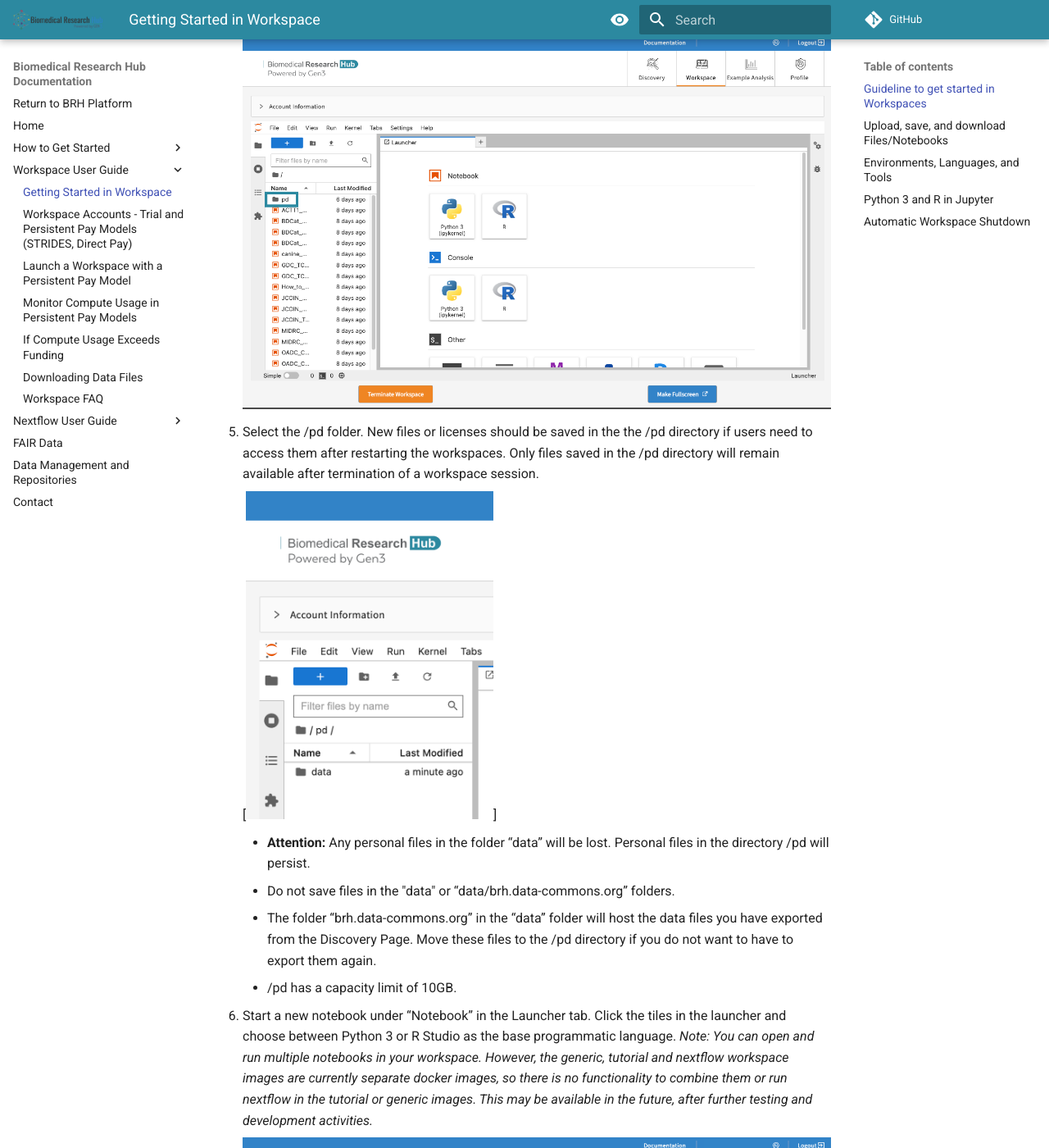
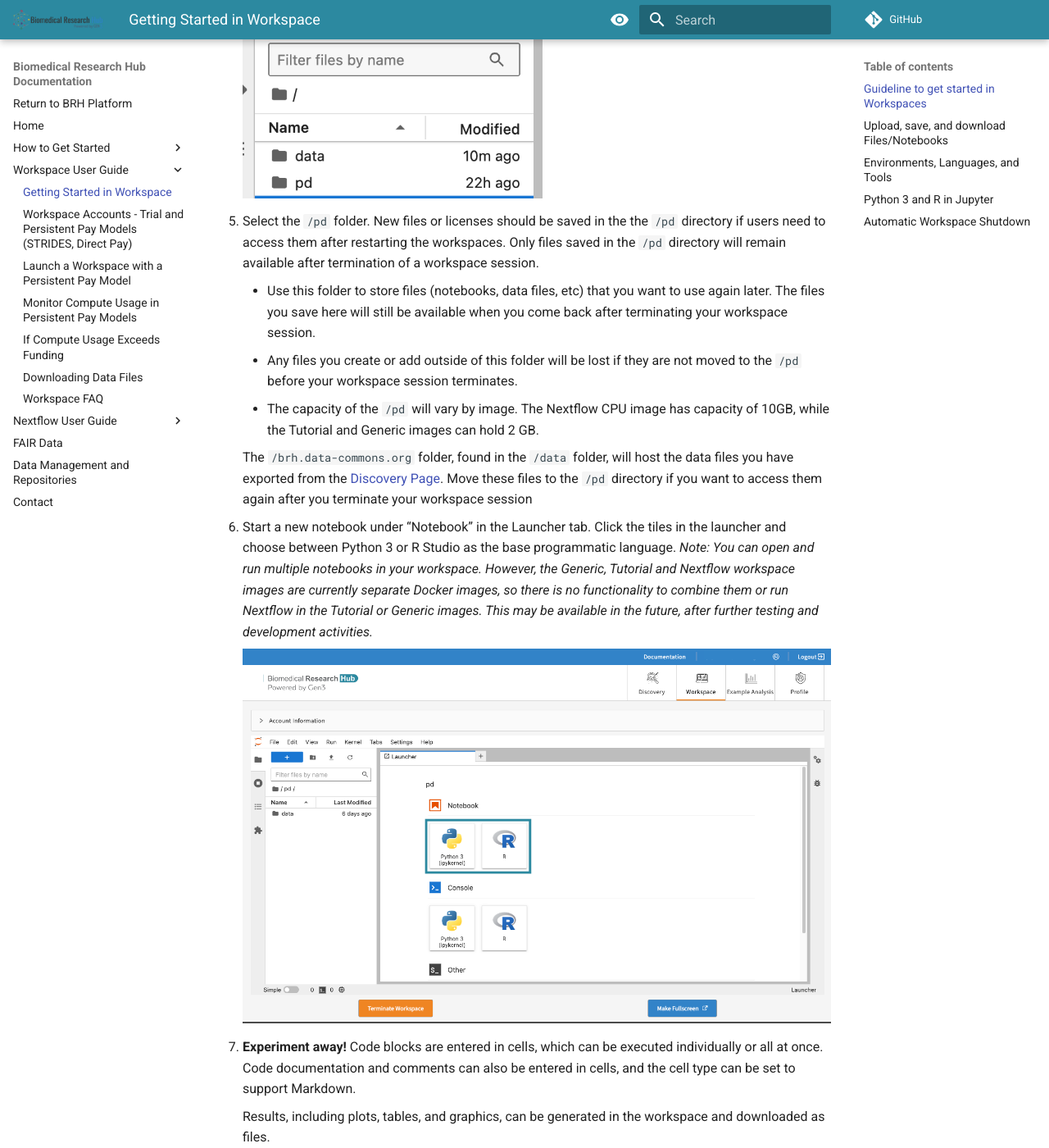
Before and after one commit to uc-cdis/BRH-documentation, an MkDocs documentation site: the page built from docs/09-workspace_page.md, in a window 1280 px wide and 1400 px high, scrolled down 1509 px. Shown: the whole window at 82% size. Built offline with MkDocs 1.6.1 and Material for MkDocs 9.7.7, drawn with Linux system fonts in a browser that asks for light colours; comment, search, counter and statistics services are not loaded; some of the changed text lies outside the part shown.

Commit message:
update workspace page

````diff
--- a/docs/09-workspace_page.md
+++ b/docs/09-workspace_page.md
@@ -23,20 +23,19 @@
 
       ![Screenshot of the launch status of the workspace][img Workspace launch status]
 
-4. After launching, the home folders are displayed. One of these folders is the user's persistent drive ("/pd").
+4. After launching, the home folders are displayed. One of these folders is the user's persistent drive (`/pd`).
 
-      ![Workspace home folder, including the /pd directory][img Workspace Data Folder]
+      ![Workspace home folder, including the `/pd` directory][img Workspace Data Folder]{: style="height:200px"}
 
-5. Select the /pd folder. New files or licenses should be saved in the the /pd directory if users need to access them after restarting the workspaces. Only files saved in the /pd directory will remain available after termination of a workspace session.
+5. Select the `/pd` folder. New files or licenses should be saved in the the `/pd` directory if users need to access them after restarting the workspaces. Only files saved in the `/pd` directory will remain available after termination of a workspace session.
 
-      [![Screenshot of the /pd folder][img PD folder]{: style="height:400px"}]
+      * Use this folder to store files (notebooks, data files, etc) that you want to use again later. The files you save here will still be available when you come back after terminating your workspace session.
+      * Any files you create or add outside of this folder will be lost if they are not moved to the `/pd` before your workspace session terminates.
+      * The capacity of the `/pd` will vary by image. The Nextflow CPU image has capacity of 10GB, while the Tutorial and Generic images can hold 2 GB.
 
-      * **Attention:** Any personal files in the folder “data” will be lost. Personal files in the directory /pd will persist.
-      * Do not save files in the "data" or “data/brh.data-commons.org” folders.
-      * The folder “brh.data-commons.org” in the “data” folder will host the data files you have exported from the Discovery Page. Move these files to the /pd directory if you do not want to have to export them again.
-      * /pd has a capacity limit of 10GB.
+      The `/brh.data-commons.org` folder, found in the `/data` folder, will host the data files you have exported from the [Discovery Page][Discovery page]. Move these files to the `/pd` directory if you want to access them again after you terminate your workspace session
 
-6. Start a new notebook under “Notebook” in the Launcher tab. Click the tiles in the launcher and choose between Python 3 or R Studio as the base programmatic language. *Note: You can open and run multiple notebooks in your workspace. However, the generic, tutorial and nextflow workspace images are currently separate docker images, so there is no functionality to combine them or run nextflow in the tutorial or generic images. This may be available in the future, after further testing and development activities.*
+6. Start a new notebook under “Notebook” in the Launcher tab. Click the tiles in the launcher and choose between Python 3 or R Studio as the base programmatic language. *Note: You can open and run multiple notebooks in your workspace. However, the Generic, Tutorial and Nextflow workspace images are currently separate Docker images, so there is no functionality to combine them or run Nextflow in the Tutorial or Generic images. This may be available in the future, after further testing and development activities.*
 
       ![Start a new notebook under “Notebook” in the Launcher tab][img New Notebook]
 
@@ -44,37 +43,41 @@
 
       Results, including plots, tables, and graphics, can be generated in the workspace and downloaded as files.
 
-8. Do not forget to terminate your workspace once your work is finished. Unterminated workspaces continue to accrue computational costs. **Note, that Workspaces automatically shut down after 90 minutes of [idle time][Workspace timeout].**
+8. Do not forget to terminate your workspace once your work is finished. Unterminated workspaces continue to accrue computational costs. **Note, Workspaces automatically shut down after 90 minutes of [idle time][Workspace timeout].**
 
-      ![Screenshot for terminating your workspace][img Terminate workspace]
+      ![Screenshot for terminating your workspace][img Terminate workspace]{: style="height:150px"}
 
-Further reading: read more about how to download data files into the Workspaces [here][Download data files].
+> **Read more about how to [export data files from the Discovery page into the Workspace here][Download data files].**
 
 ## Upload, save, and download Files/Notebooks
 
-Users can **upload** data files or Notebooks from the local machine to the home directory by clicking on “Upload” in the top left corner. Access the uploaded content in the Notebook (see below).
+Users can **upload** data files or notebooks from the local machine to the Workspace by clicking on the Upload icon above the navigation panel on the left (see screenshot below). See the code example below for how to access the uploaded content for analysis in a notebook in thw Workspace.
 
-![Upload data files or Notebooks to the workspace by clicking on “Upload” in the top left corner.][img workspace upload]
+![Upload data files or Notebooks to the workspace by clicking on “Upload” in the top left corner.][img workspace upload]{: style="height:200px"}
 
-Then **run** in the cells, for example:
+Then **run** your code in the cells of the notebook. For example, you may run this code to read in data from a file in the `/data` directory:
 
-`import os`
+```python
+import os
+import pandas as pd
 
-`import pandas as pd`
+# change directories to the /data directory
+os.chdir('/data')
 
-`os.chdir('/data')`
+# read in a TSV that you have in the /data directory
+demo_df = pd.read_csv('/path_to_your_file.tsv', sep='\t')
 
-`demo_df = pd.read_csv('/this_is_a_demo.txt', sep='\t')`
+# look at your DataFrame
+demo_df.head()
+```
 
-`demo_df.head()`
-
-Users can **save** the notebook by clicking "File" - "Save as", as shown below.
+Users can **save** the notebook by clicking `File` --> `Save as`, as shown below.
 
 ![Save the notebook under “File” - "Save Notebook as"][img Notebook save]
 
-Users can **download** notebooks by clicking "File" - "Download", as shown below. Download the notebook, for example, as ".ipynb".
+Users can **download** notebooks by clicking `File` --> `Download`, as shown below.
 
-![Download notebook][img download notebook]
+![Download notebook][img download notebook]{: style="height:400px"}
 
 ## Environments, Languages, and Tools
 
@@ -99,6 +102,8 @@
 
 Users can expect to be able to use typical Python or R packages, such as PyPI or CRAN. For Python and R, users can start a new notebook with a tile under "Notebook", as shown below.
 
+Install software tools by using `pip install` (Python) or `CRAN` (R). If you have a requirements text, you can install them with `pip install -r requirements.txt`. Most of our Workspace images have some software tools pre-installed for user convenience (e.g., the Gen3 SDK, Pandas, Plotly, NumPy). You can view all pre-installed software packages by opening a terminal window and using the command `pip list`.
+
 ![Find Python 3 or R when starting a new notebook under “New”.][img New Notebook]
 
 ## Automatic Workspace Shutdown
@@ -120,7 +125,7 @@
 [img Discovery Study page metadata]: ./img/discovery_study_page_datafiles.png
 [img Workspaces access request]: ./img/workspace_access_form.png
 [img Workspace access success]: ./img/workspace_access_success.png
-[img workspace upload]: ./img/workspace_upload_080322.png
+[img workspace upload]: ./img/wkspc-upload-files.png
 [img Terminate workspace]: ./img/workspace_terminate_2.png
 [Workspace timeout]: 09-workspace_page.md
 [img wksp register]: ./img/brh-portal-login-strides.png
@@ -135,7 +140,7 @@
 [img req access]: ./img/profile_login_other_commons.png
 [img workspaces]: ./img/workspace_flavors_080322.png
 [img Workspace launch status]: ./img/workspace_launch.png
-[img Workspace Data Folder]: ./img/workspace_data_folder_080322.png
+[img Workspace Data Folder]: ./img/wkspc-pd-and-data.png
 [img PD folder]: ./img/workspace_pd_folder_080422.png
 [img New Notebook]: ./img/workspace_new_080322.png
 [img Notebook save]: ./img/workspace_notebook_save_080322.png
````
Also changed, not shown: other parts of docs/09-workspace_page.md (+1 -1 lines), docs/img/wkspc-pd-and-data.png (added), docs/img/wkspc-upload-files.png (added).
